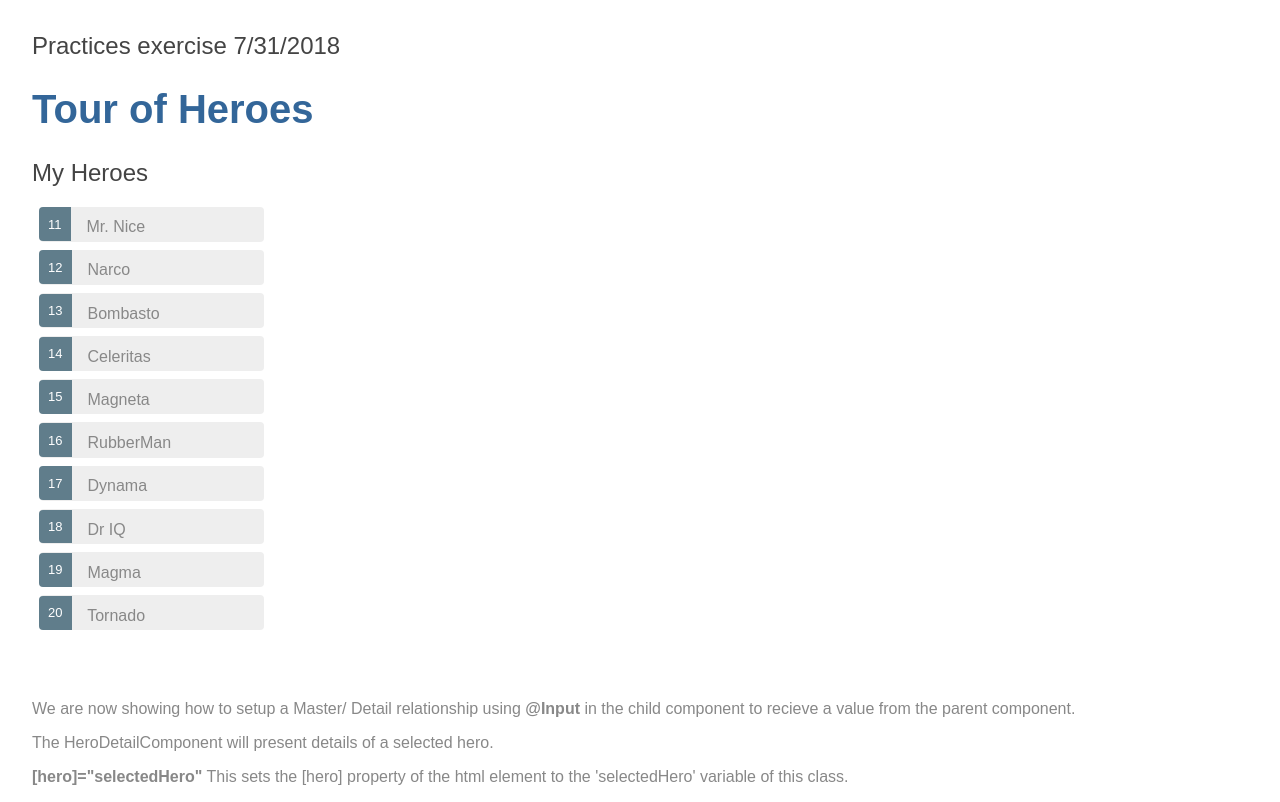
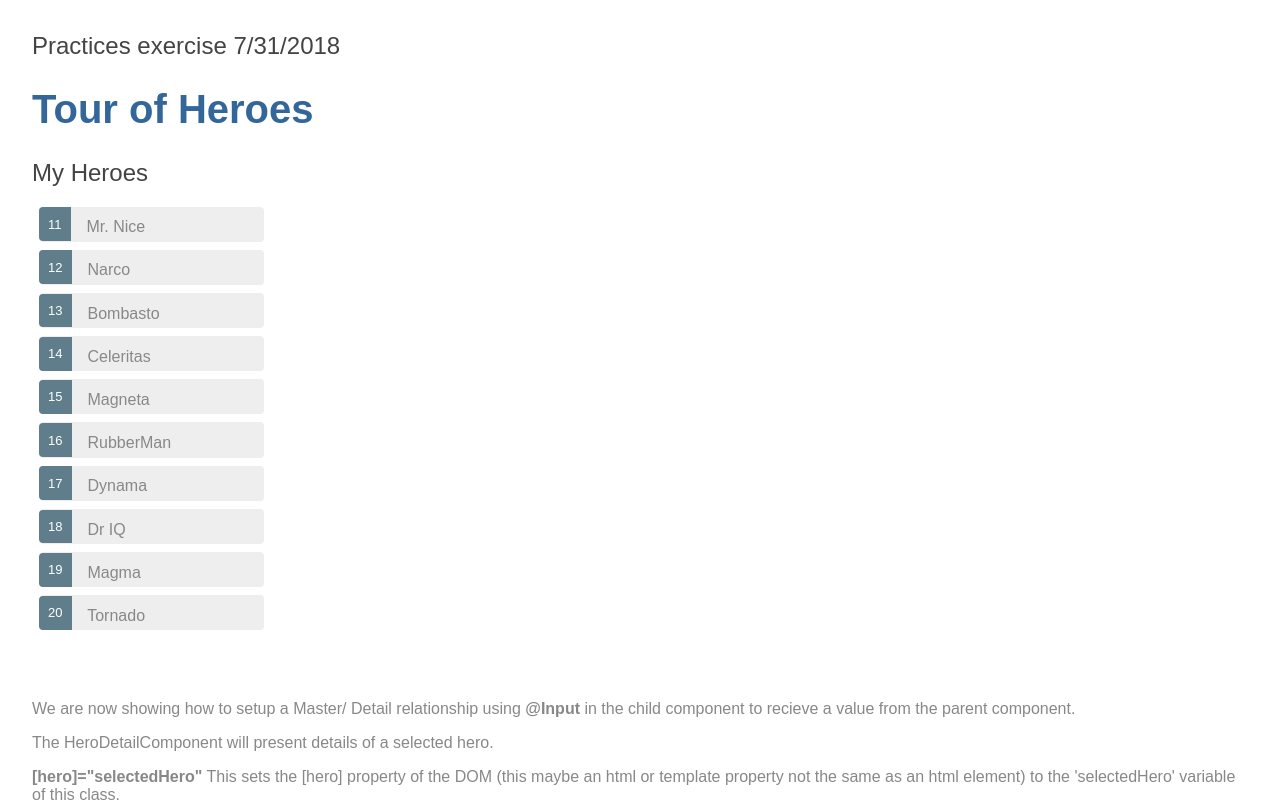
Before and after one commit to FoxGeoff/hero1, an Angular app: page / in a window 1280 px wide. Shown: the top 802 px of the page. Built offline with nearby package versions, Linux system fonts and the light colour scheme.

Commit message:
Fix verbage

```diff
--- a/src/app/heroes/heroes.component.html
+++ b/src/app/heroes/heroes.component.html
@@ -8,7 +8,7 @@
 <br>
 <p>We are now showing how to setup a Master/ Detail relationship using <strong>@Input</strong> in the child component to recieve a value from the parent component.</p>
 <p>The HeroDetailComponent will present details of a selected hero.</p>
-<p> <strong>[hero]="selectedHero"</strong> This sets the [hero] property of the html element to the 'selectedHero' variable of this class.</p>
+<p> <strong>[hero]="selectedHero"</strong> This sets the [hero] property of the DOM (this maybe an html or template property not the same as an html element) to the 'selectedHero' variable of this class.</p>
 <p>We are passing the Master component value down to the child template <strong>"@Input hero: Hero"</strong></p>
 <br>
 <app-hero-detail [hero] ="selectedHero"  [description] = "title"></app-hero-detail>
```
